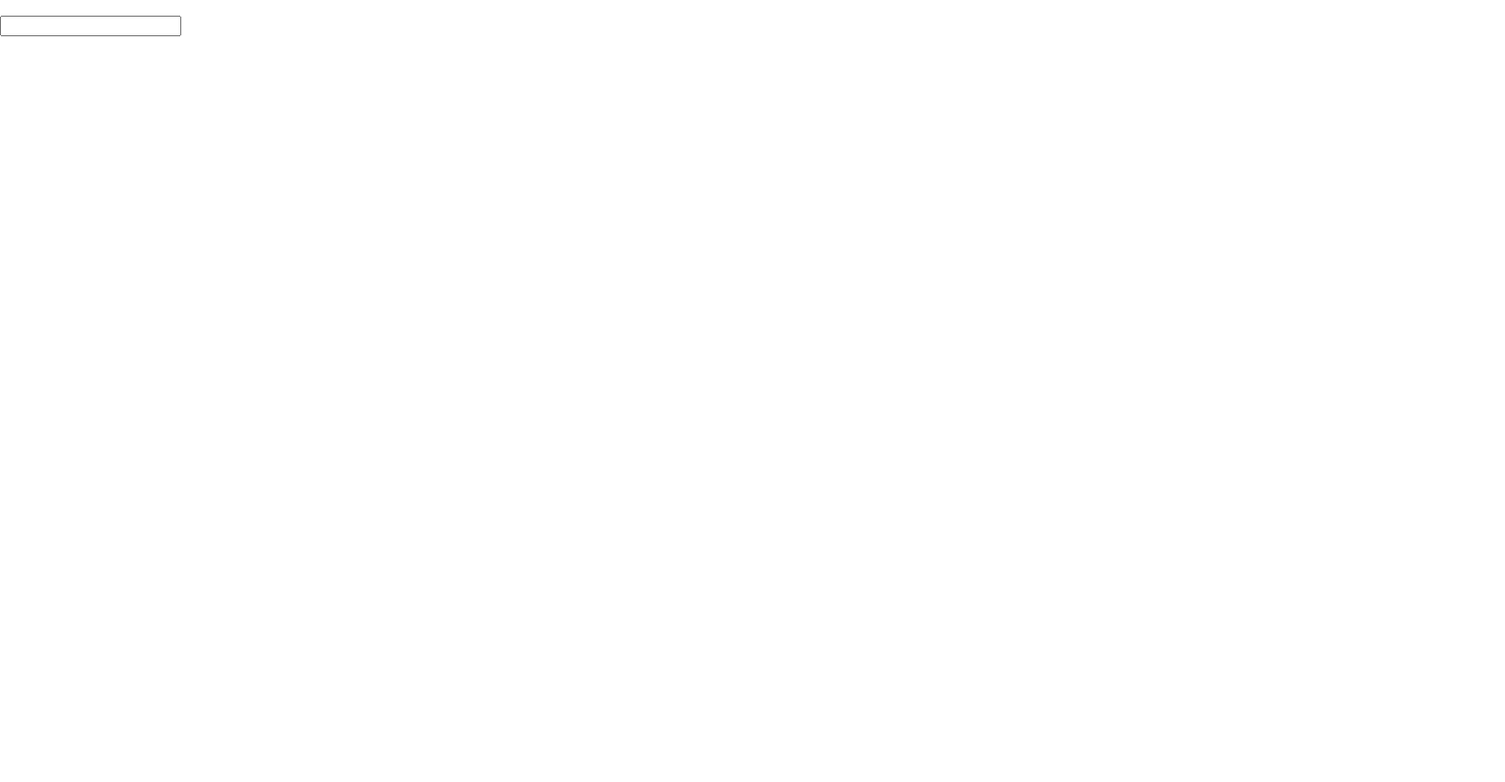
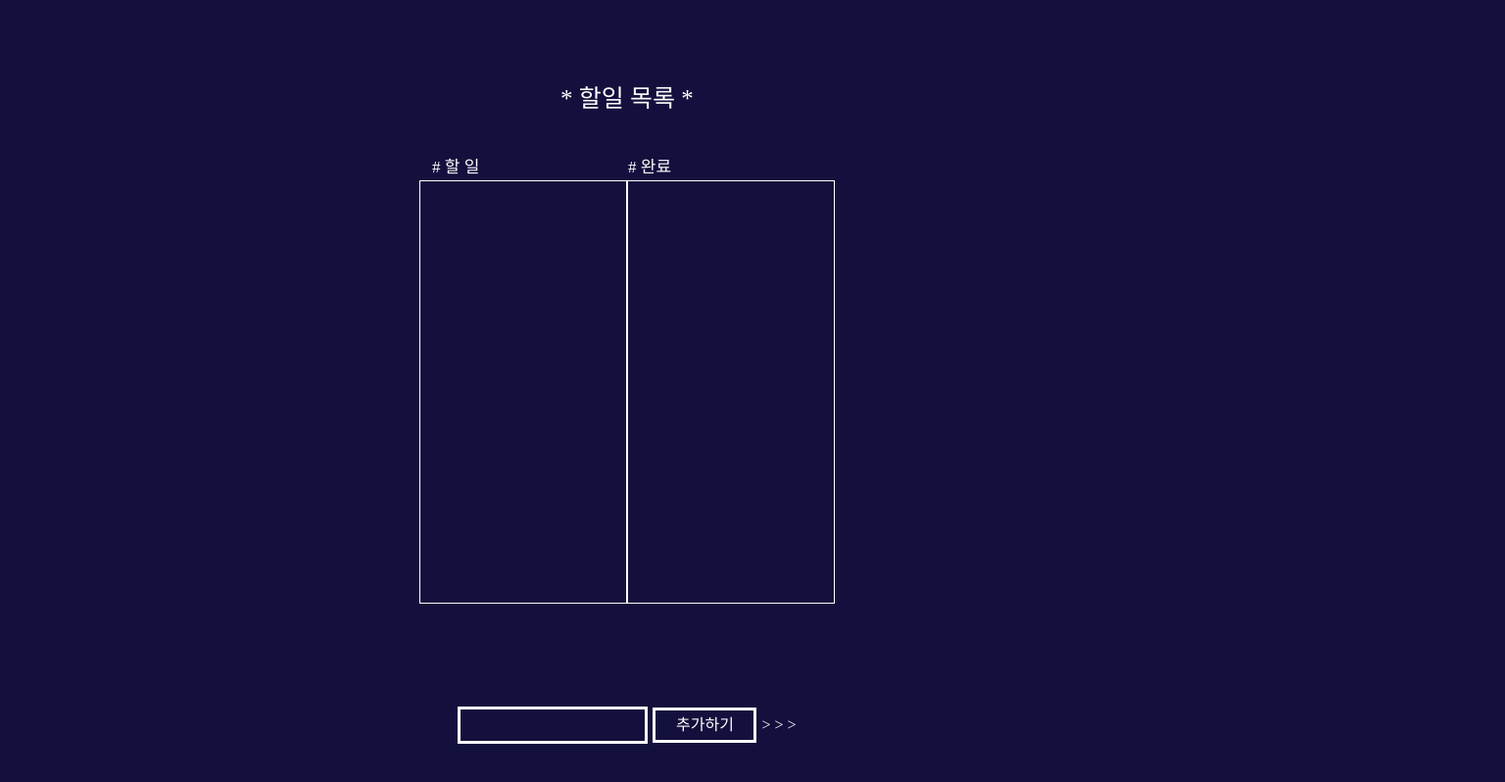
Before and after one commit to gyofeel/to-do-list-typescript, a website built with webpack: page index.html in a window 1280 px wide. Shown: the top 798 px of the page at 98% size, 1536 px wide, since content can reach past the window. Built offline with nearby package versions, Linux system fonts and the light colour scheme; a web font is replaced by a local one.

Commit message:
feat: add markup

```diff
--- a/index.html
+++ b/index.html
@@ -13,21 +13,35 @@
 <body>
     <div class="app">
         <h1>* 할일 목록 *</h1>
+        <div
+            class="contents-wrap"
+        >
             <section
                 class="list-wrap in-progress"
             ></section>
             <section
                 class="list-wrap done"
             ></section>
+        </div>
         <section
             class="input-wrap"
         >
             <input
+                type="text"
                 class="item-input"
             />
             <div
                 class="input-button"
-            ></div>
+            >
+                추가하기
+            </div>
+            <div
+                class="priority-buttons"
+            >
+                <span class="low">></span>
+                <span class="medium">></span>
+                <span class="high">></span>
+            </div>
         </section>
     </div>
 </body>
--- a/src/styles/container.css
+++ b/src/styles/container.css
@@ -0,0 +1,63 @@
+.app {
+    background-color: #13103d;
+    width: 100%;
+    height: 1920px;
+    padding: 100px 10%;
+}
+
+h1 {
+    font-size: 25px;
+    position: absolute;
+    transform: translate(-50%, -50%);
+    left: 50%;
+    top: 100px;
+}
+
+.contents-wrap {
+    position: absolute;
+    transform: translate(-50%, -50%);
+    left: 50%;
+    top: 50%;
+    width: 600px;
+    height: 600px;
+    display: flex;
+    justify-content: center;
+    align-items: center;
+}
+
+.list-wrap {
+    width: 210px;
+    height: 430px;
+    position: relative;
+    display: flex;
+    flex-flow: column;
+    align-items: center;
+    border: 1px solid white;
+}
+
+.list-wrap.in-progress::after {
+    content: '# 할 일';
+    position: absolute;
+    left: 12px;
+    top: -23px;
+    font-size: 17px;
+}
+.list-wrap.done::after {
+    content: '# 완료';
+    position: absolute;
+    left: 0;
+    top: -23px;
+    font-size: 17px;
+}
+
+.input-wrap {
+    width: 350px;
+    height: 50px;
+    position: absolute;
+    transform: translate(-50%, -50%);
+    left: 50%;
+    bottom: 10px;
+    display: flex;
+    justify-content: space-around;
+    align-items: center;
+}
--- a/src/styles/input.css
+++ b/src/styles/input.css
@@ -0,0 +1,19 @@
+.item-input {
+    height: 30px;
+    font-size: 15px;
+    background-color: transparent;
+    font-family: 'DungGeunMo';
+    border: 3px solid white;
+    color: white;
+}
+input:focus {
+    outline: none;
+}
+.input-button {
+    display: flex;
+    justify-content: center;
+    align-items: center;
+    width: 100px;
+    height: 30px;
+    border: 3px solid white;
+}
--- a/src/styles/item.css
+++ b/src/styles/item.css
@@ -0,0 +1,15 @@
+.item {
+    display: flex;
+    flex-flow: row wrap;
+    justify-content: space-between;
+    align-items: center;
+    padding: 0 10px;
+    width: 180px;
+    height: 50px;
+    border: 2px dotted white;
+}
+.is-done {
+    width: 20px;
+    height: 20px;
+    border: 3px solid white;
+}
```
Lines whose indentation alone changed are shown as unchanged.
